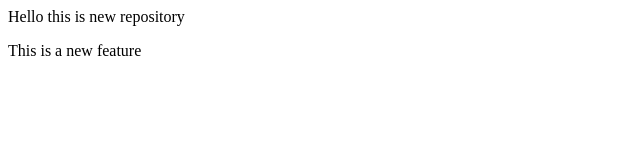
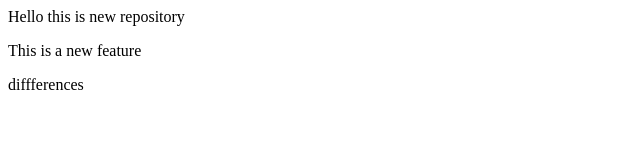
Before and after one commit to m-yuvraj12/localrepo, a plain HTML site: page index.html in a window 1280 px wide. Shown: the whole page, without its empty margins (0-640 px from the left). Drawn offline with Linux system fonts and the light colour scheme.

Commit message:
another feature

```diff
--- a/index.html
+++ b/index.html
@@ -1,2 +1,3 @@
 <p> Hello this is new repository</p>
 <p>This is a new feature</p>
+<p>diffferences</p>
```
